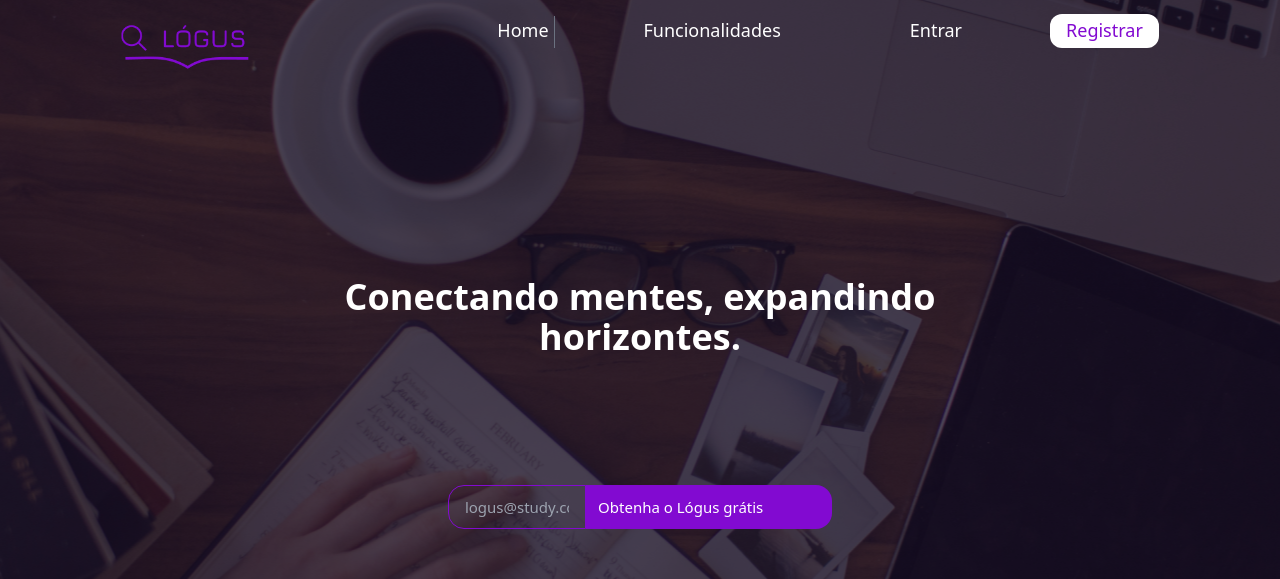
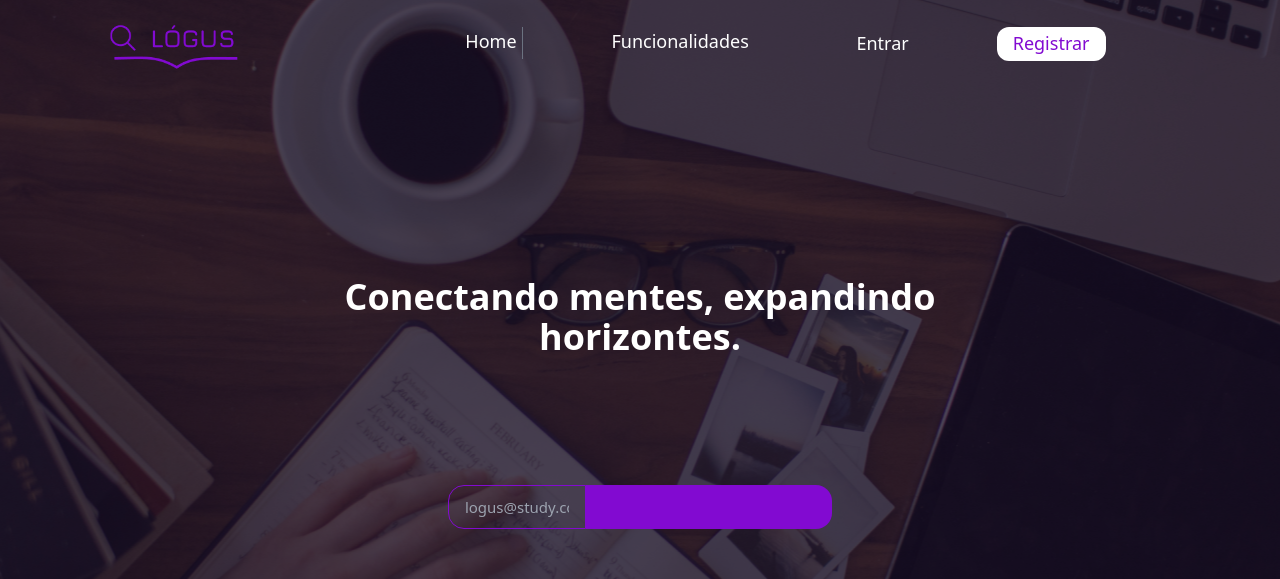
Before and after one commit to smViana19/logus-app-react, a React (Vite) app in the folder client/: page / in a window 1280 px wide. Shown: the top 579 px of the page. Built offline with nearby package versions, Linux system fonts and the light colour scheme.

Commit message:
adicionando logout dashboard

```diff
--- /dev/null
+++ b/client/src/components/Botoes/LogoutBtn.jsx
@@ -0,0 +1,18 @@
+import React from 'react';
+import { useDispatch } from 'react-redux';
+import * as actions from '../../store/modules/auth/actions';
+
+const LogoutButton = () => {
+    const dispatch = useDispatch();
+
+    const handleLogout = () => {
+
+        dispatch(actions.loginFailure());
+    };
+
+    return (
+        <button onClick={handleLogout}>Logout</button>
+    );
+};
+
+export default LogoutButton;
--- a/client/src/components/Inputs/InputPurple.jsx
+++ b/client/src/components/Inputs/InputPurple.jsx
@@ -1,15 +1,15 @@
 import '../../css/welcome.css'
-function InputPurple({ typeInput, placeholderInput, typeBtn, valueBtn,
+function InputPurple({ typeinput, placeholderInput, typebtn, valuebtn,
     btnBgColor, btnTextColor, inputBorder }) {
     return (
 
         <div className="input-group">
             <input
-                type={typeInput}
+                type={typeinput}
                 placeholder={placeholderInput}
                 className="input"
                 id="Email" name="Email"
-                autocomplete="off"
+                autoComplete="off"
                 style={{
                     border: inputBorder,
                     //não consegui mudar a cor do placeholder
@@ -17,8 +17,8 @@ function InputPurple({ typeInput, placeholderInput, typeBtn, valueBtn,
 
             />
             <input
-                typeBtn={typeBtn}
-                value={valueBtn}
+                typeBtn={typebtn}
+                value={valuebtn}
                 className="button--submit"
                 style={{
                     backgroundColor: btnBgColor,
--- a/client/src/pages/Auth/Login/Login.jsx
+++ b/client/src/pages/Auth/Login/Login.jsx
@@ -15,11 +15,12 @@ import React, { useState } from 'react';
 
 export default function Login(props) {
     const dispatch = useDispatch();
+    const navigate = useNavigate();
     const prevPath = get(props, 'location.state.prevPath', '/dashboard')
 
     const [email, setEmail] = useState('');
     const [password, setPassword] = useState('');
-    const navigate = useNavigate();
+
 
     const handleSubmit = e => {
         e.preventDefault();
@@ -32,6 +33,8 @@ export default function Login(props) {
 
         if (formErrors) return;
         dispatch(actions.loginRequest({ email, password, prevPath }));
+        navigate(prevPath)
+
 
     }
 
--- a/client/src/pages/Dashboard.jsx
+++ b/client/src/pages/Dashboard.jsx
@@ -6,13 +6,15 @@ import Logo from '../components/Logo';
 import { Link } from 'react-router-dom';
 import UsuarioCard from '../components/Botoes/UsuarioCard';
 import CardCategoria from '../components/CardsContainers/CardCategoria';
+import LogoutButton from '../components/Botoes/LogoutBtn';
+
 
 
 export default function Dashboard() {
 
     const isLoggedIn = useSelector(state => state.auth.isLoggedIn);
-    const role = useSelector(state => state.auth.user.role);
-    const user = useSelector(state => state.auth.user.nome);
+    const role = useSelector(state => state.auth.user?.role);
+    const user = useSelector(state => state.auth.user?.nome);
 
     if (!isLoggedIn) {
         return <Navigate to="/login" replace />;
@@ -54,6 +56,7 @@ export default function Dashboard() {
                                         href="#" to='/pomodoro' >
                                         Método Pomodoro
                                     </NavLink>
+                                    <LogoutButton />
                                 </div>
                             </div>
                         </div>
--- a/client/src/pages/Index.jsx
+++ b/client/src/pages/Index.jsx
@@ -1,6 +1,6 @@
 import React, { useState } from 'react';
 import { Link, useNavigate } from 'react-router-dom';
-import { FaCircle, FaPowerOff } from 'react-icons/fa';
+import { FaCircle, FaUserCircle, FaPowerOff } from 'react-icons/fa';
 import { useSelector, useDispatch } from 'react-redux';
 import * as actions from '../store/modules/auth/actions';
 import logo from '../assets/logo.png';
@@ -82,7 +82,7 @@ export default function HomePage() {
     return (
         <div className="bg-center bg-corPrincipal selection:bg-red-500 selection:text-white bg-img">
             <header>
-                <nav className="flex justify-around py-4 nav__landing-page">
+                <nav className="flex justify-around py-4 nav__landing-page items-center">
                     <ul>
                         <li><img className='w-32' src={logo} alt="Logo" /></li>
                     </ul>
@@ -94,7 +94,7 @@ export default function HomePage() {
                             <a href="#funcionalidades">Funcionalidades</a>
                         </li>
                     </ul>
-                    <ul className='flex gap-16'>
+                    <ul className='flex gap-16 items-center'>
                         <li className='text-lg'>
                             {isLoggedIn ? (
                                 <Link onClick={handleLogout} to="#">
@@ -106,12 +106,17 @@ export default function HomePage() {
                         </li>
                         <li className='text-lg'>
                             {isLoggedIn ? (
-                                <Link to="/dashboard">Dashboard</Link>
+                                <Link to="/dashboard">
+                                    <FaUserCircle />
+                                </Link>
                             ) : (
                                 <Link to="/registro"
                                     className="font-medium text-white hover:text-neutral-500"
                                     id='btnRegistrar'>Registrar</Link>
                             )}
+
+                        </li>
+                        <li>
                             {isLoggedIn && (<FaCircle size={24} color='#66ff33' />)}
                         </li>
                     </ul>
@@ -149,7 +154,7 @@ export default function HomePage() {
                     <Subtitle centered>FUNCIONALIDADES</Subtitle>
                     <div className='gap-32 justify-between mt-16'>
                         <div className='mb-16 col-span-2'>
-                            <ul className='flex justify-around'>
+                            <ul className='flex justify-around '>
                                 {functionalities.map(item => (
                                     <FunctionalityItem
                                         key={item.id}
```
